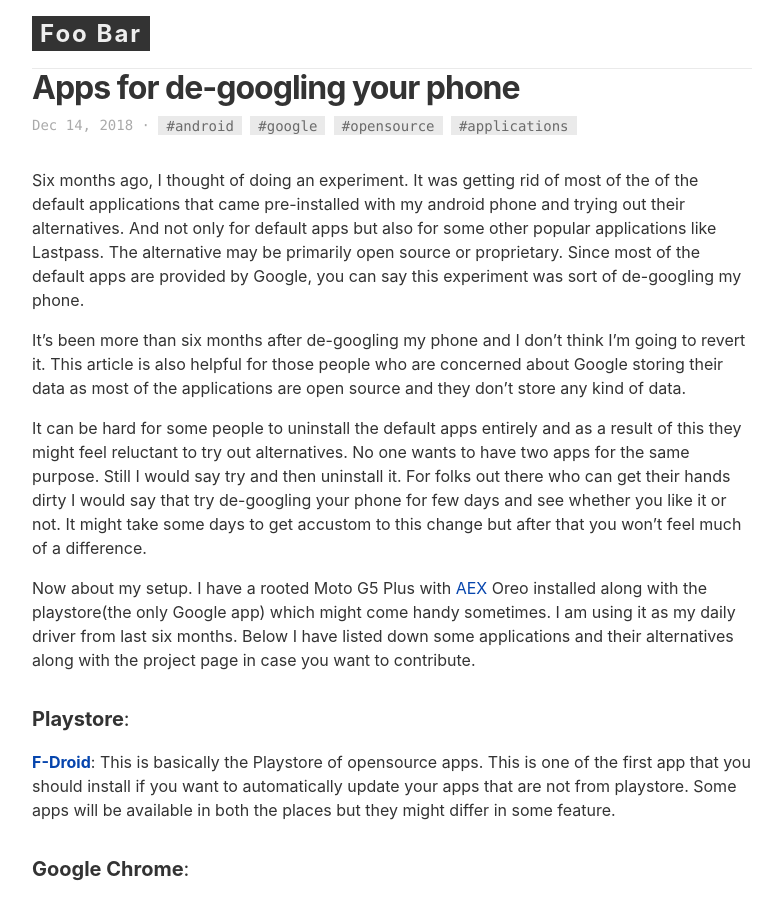
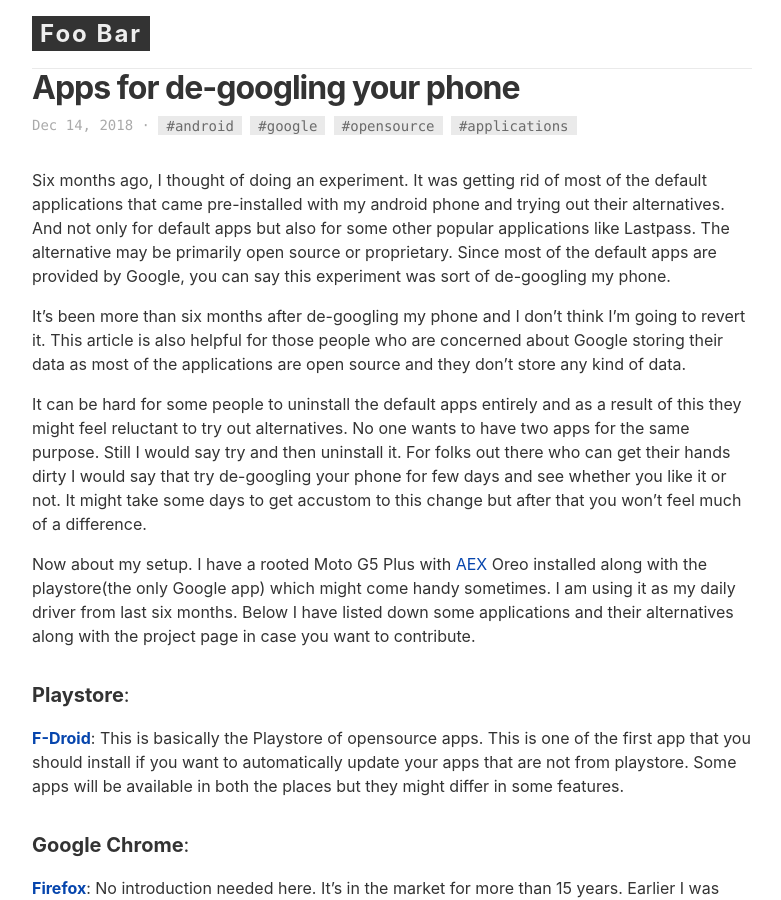
Before and after one commit to shivanju/shivanju.github.io, a Jekyll site: the page built from _posts/2018-12-14-apps-for-degoogling-your-phone.md, in a window 1280 px wide and 900 px high. Shown: the whole window, without its empty margins (8-789 px from the left). Built offline with Jekyll 4.4.1, drawn with Linux system fonts in a browser that asks for light colours; comment, search, counter and statistics services are not loaded.

Commit message:
minor correction

```diff
--- a/_posts/2018-12-14-apps-for-degoogling-your-phone.md
+++ b/_posts/2018-12-14-apps-for-degoogling-your-phone.md
@@ -5,7 +5,7 @@
 comments: true
 ---
 
-Six months ago, I thought of doing an experiment. It was getting rid of most of the of the default applications that came pre-installed with my android phone and trying out their alternatives. And not only for default apps but also for some other popular applications like Lastpass. The alternative may be primarily open source or proprietary. Since most of the default apps are provided by Google, you can say this experiment was sort of de-googling my phone.
+Six months ago, I thought of doing an experiment. It was getting rid of most of the default applications that came pre-installed with my android phone and trying out their alternatives. And not only for default apps but also for some other popular applications like Lastpass. The alternative may be primarily open source or proprietary. Since most of the default apps are provided by Google, you can say this experiment was sort of de-googling my phone.
 
 It's been more than six months after de-googling my phone and I don't think I'm going to revert it. This article is also helpful for those people who are concerned about Google storing their data as most of the applications are open source and they don't store any kind of data.
 
@@ -14,7 +14,7 @@
 Now about my setup. I have a rooted Moto G5 Plus with [AEX][aex] Oreo installed along with the playstore(the only Google app) which might come handy sometimes. I am using it as my daily driver from last six months. Below I have listed down some applications and their alternatives along with the project page in case you want to contribute.
 
 #### __Playstore__:
-__[F-Droid][fdroid]__: This is basically the Playstore of opensource apps. This is one of the first app that you should install if you want to automatically update your apps that are not from playstore. Some apps will be available in both the places but they might differ in some feature.
+__[F-Droid][fdroid]__: This is basically the Playstore of opensource apps. This is one of the first app that you should install if you want to automatically update your apps that are not from playstore. Some apps will be available in both the places but they might differ in some features.
 
 #### __Google Chrome__:
 __[Firefox][firefox]__: No introduction needed here. It's in the market for more than 15 years. Earlier I was reluctant to switch to Firefox but recent updates made web-page rendering smoother and faster. Another feature is that Firefox lets you install extensions whereas Chrome doesn't. Though performance wise it's still slightly behind Chrome but it's not that much noticeable.
```
